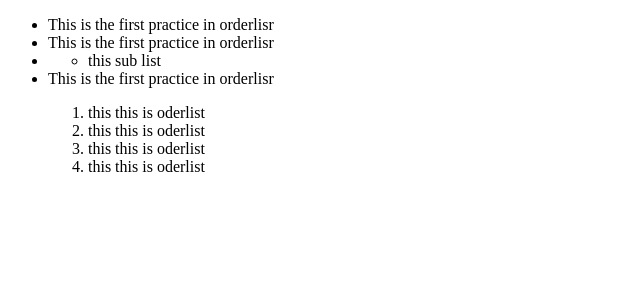
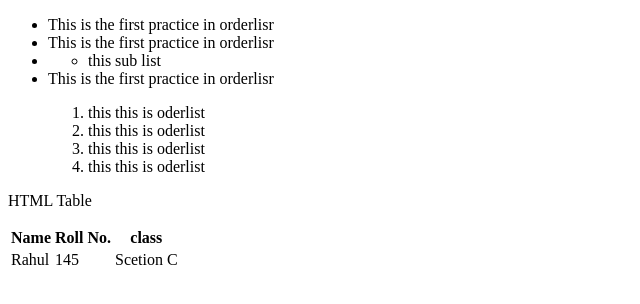
Before and after one commit to devniraj0045/JavaScript_practice, a plain HTML site: page tables.html in a window 1280 px wide. Shown: the whole page, without its empty margins (0-640 px from the left). Drawn offline with Linux system fonts and the light colour scheme.

Commit message:
table final

```diff
--- a/tables.html
+++ b/tables.html
@@ -26,5 +26,21 @@
             <li>this this is oderlist </li>
         </ol>
     </ul>
+
+    <p>HTML Table</p>
+    <table>
+        <thead>
+            <th>Name</th>
+            <th>Roll No.</th>
+            <th>class</th>
+
+        </thead>
+        <tbody>
+            <td>Rahul</td>
+            <td>145</td>
+            <td>Scetion C</td>
+
+        </tbody>
+    </table>
 </body>
 </html>
```
Also changed, not shown: form .html (added).
